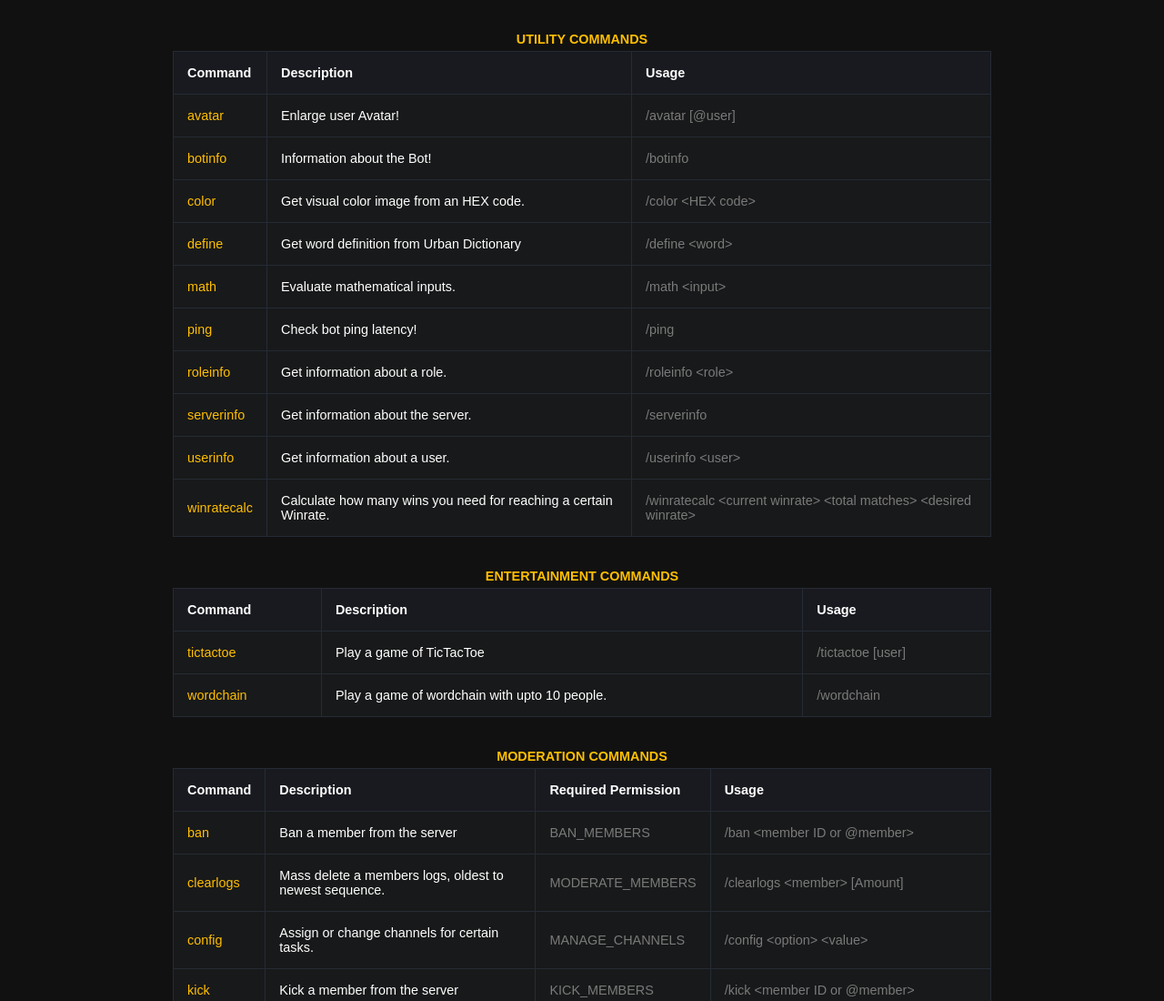
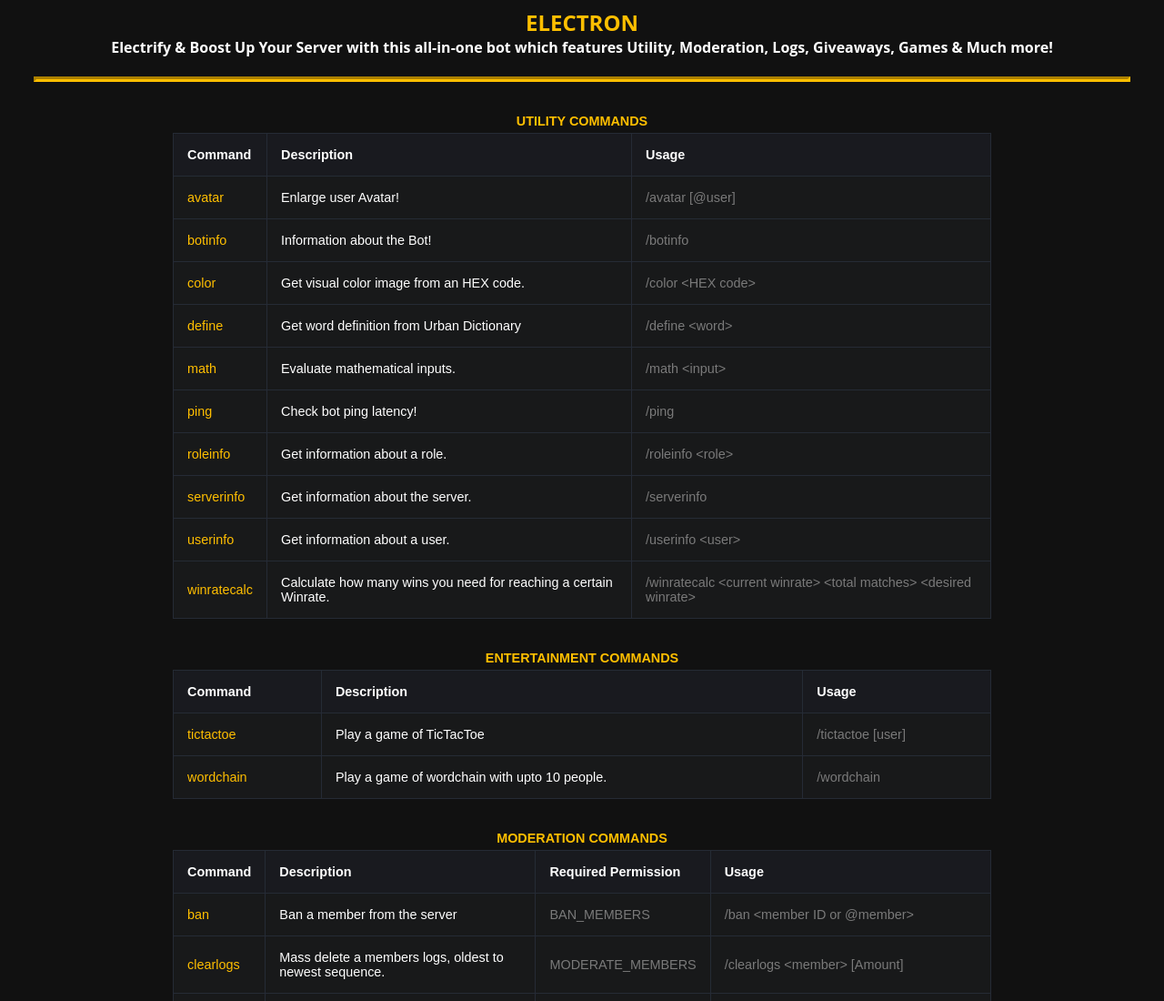
Before and after one commit to AdibHoque/squares-site, a website: page views/commands.html in a window 1280 px wide. Shown: the top 1100 px of the page at 91% size. Drawn offline with Linux system fonts and the light colour scheme.

Commit message:
🏭📈 Checkpoint ./views/commands.html:3244687/638

```diff
--- a/views/commands.html
+++ b/views/commands.html
@@ -64,9 +64,29 @@
   border-width: 3px;
   max-width: 1200px;
 }
+h2 {
+  font-family: 'Open Sans', 'Helvetica Neue', Arial, sans-serif;
+  font-weight: bolder;
+  color: #ffbf00;
+  margin-bottom: 0;
+}
+ h4 {
+   font-family: 'Open Sans', 'Helvetica Neue', Arial, sans-serif;
+    color: white;
+   margin-top: 0;
+      }
     </style>
 </head>
 <body background-color="#111111">
+  <div align="center">
+    <h2>
+      ELECTRON
+    </h2>
+    <h4>
+      Electrify & Boost Up Your Server with this all-in-one bot which features Utility, Moderation, Logs, Giveaways, Games & Much more!
+    </h4>
+  </div>
+  <hr class="full">
     <table class="styled-table">
         <caption>UTILITY COMMANDS</caption>
         <thead>
```
